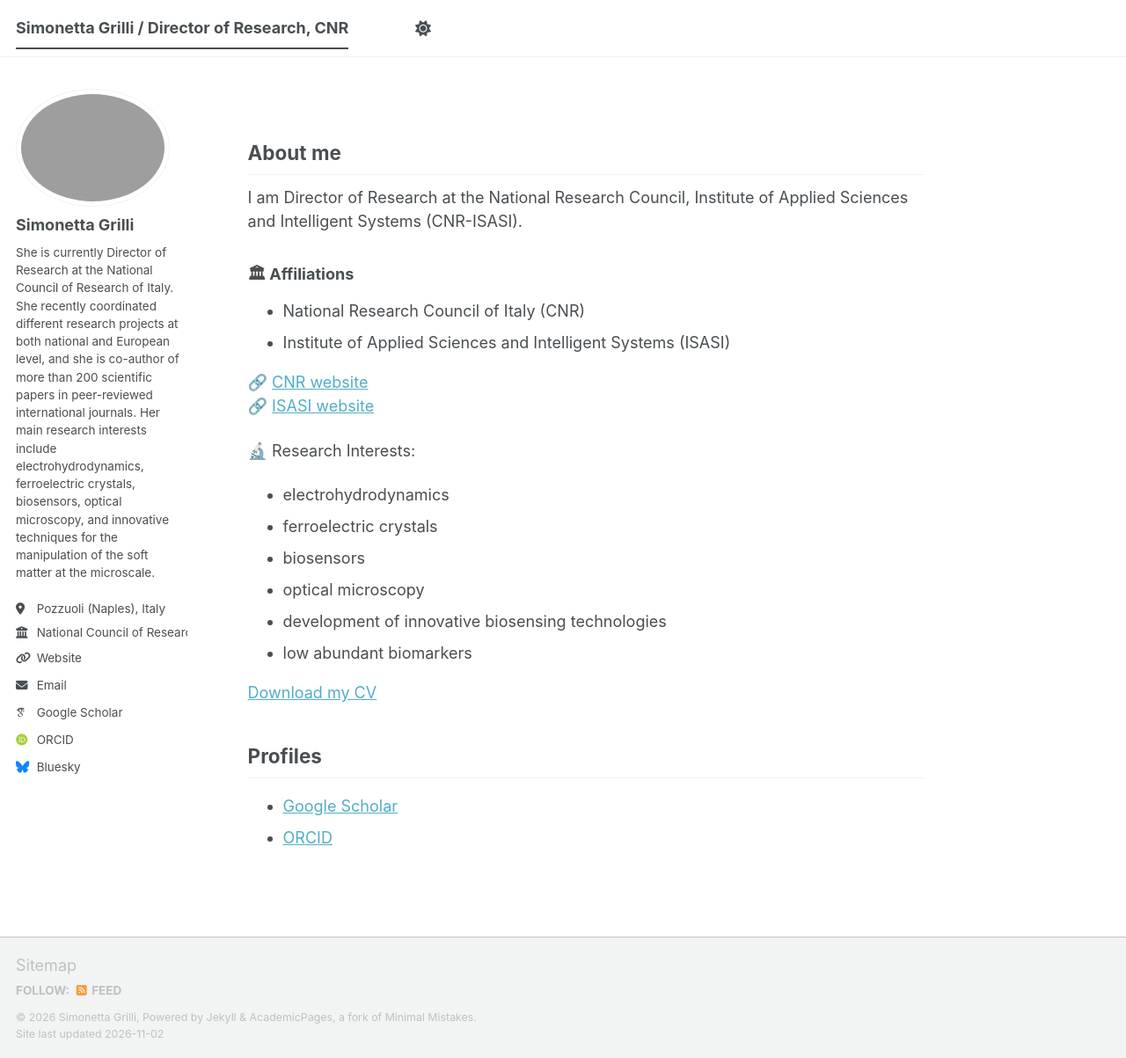
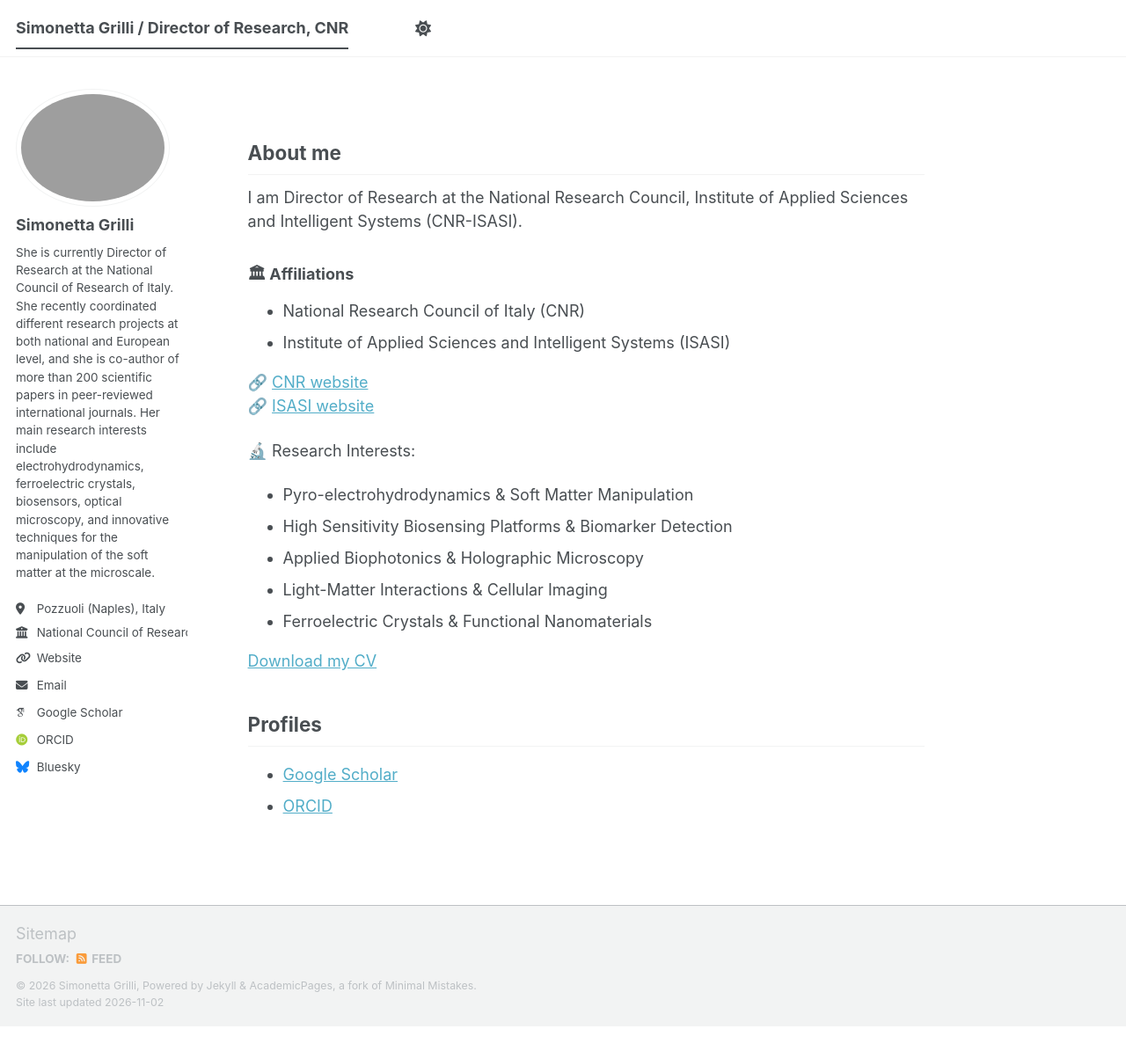
Before and after one commit to simonettagrilli/simonettagrilli.github.io, a Jekyll site: the page built from _pages/about.md, in a window 1280 px wide and 1203 px high. Shown: the whole window at 88% size. Built offline with Jekyll 4.4.1, drawn with Linux system fonts in a browser that asks for light colours; some web fonts are replaced; a script bundle is joined from its source files by our own code; library files that are not in the unit come from our copies.

Commit message:
Revise research interests in about page
Updated research interests to include new topics and technologies.

```diff
--- a/_pages/about.md
+++ b/_pages/about.md
@@ -20,12 +20,12 @@ I am Director of Research at the National Research Council, Institute of Applied
 🔗 <a href="https://www.isasi.cnr.it/" target="_blank">ISASI website</a>
 
 🔬 Research Interests:
-- electrohydrodynamics
-- ferroelectric crystals
-- biosensors
-- optical microscopy
-- development of innovative biosensing technologies
-- low abundant biomarkers
+- Pyro-electrohydrodynamics & Soft Matter Manipulation
+- High Sensitivity Biosensing Platforms & Biomarker Detection
+- Applied Biophotonics & Holographic Microscopy
+- Light-Matter Interactions & Cellular Imaging
+- Ferroelectric Crystals & Functional Nanomaterials
+
 
 [Download my CV](/files/cv.pdf)
 
```
